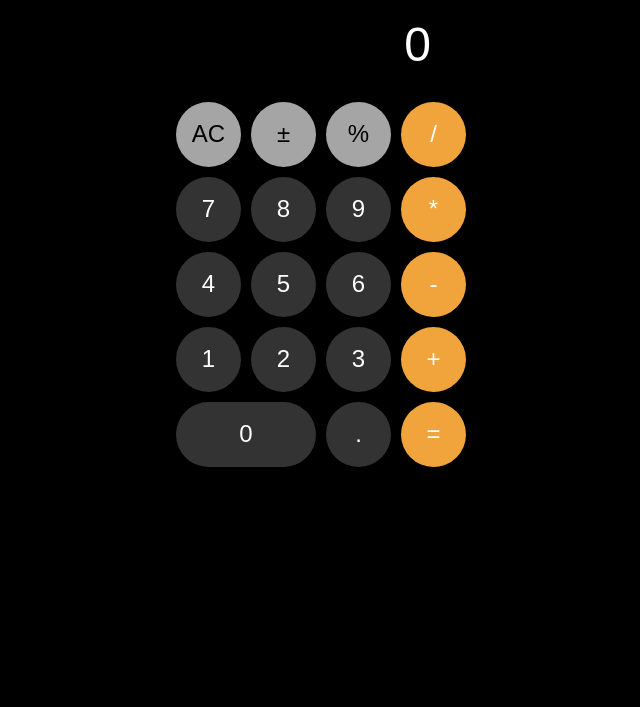
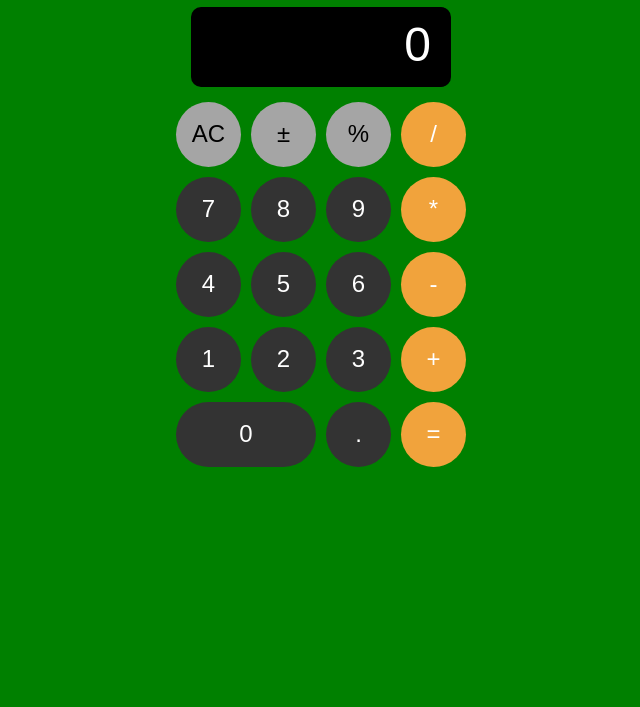
Before and after one commit to rib-2006/Basic_calculator, a plain HTML site: page index.html in a window 1280 px wide. Shown: the part 93-800 px from the top of the page, without its empty margins (319-959 px from the left). Drawn offline with Linux system fonts and the light colour scheme.

Commit message:
changed bgc by sagar

```diff
--- a/css/stle.css
+++ b/css/stle.css
@@ -18,7 +18,7 @@
 */
 
 body {
-  background-color: #000;
+  background-color: green;
   color: white;
   font-family: sans-serif;
   display: flex;
```
